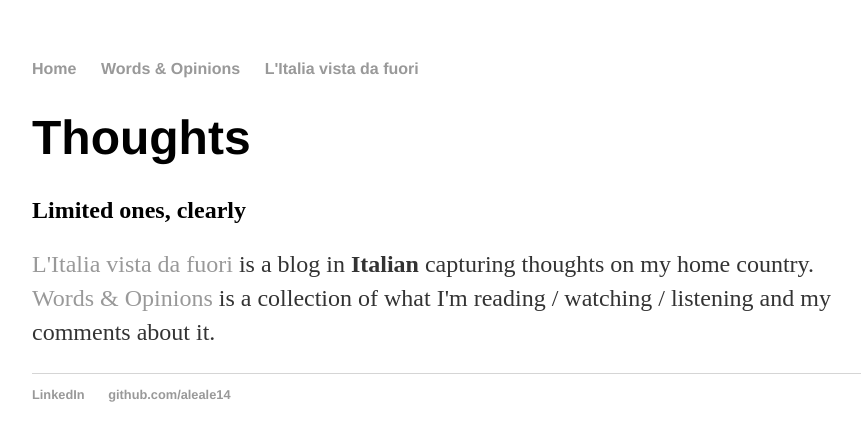
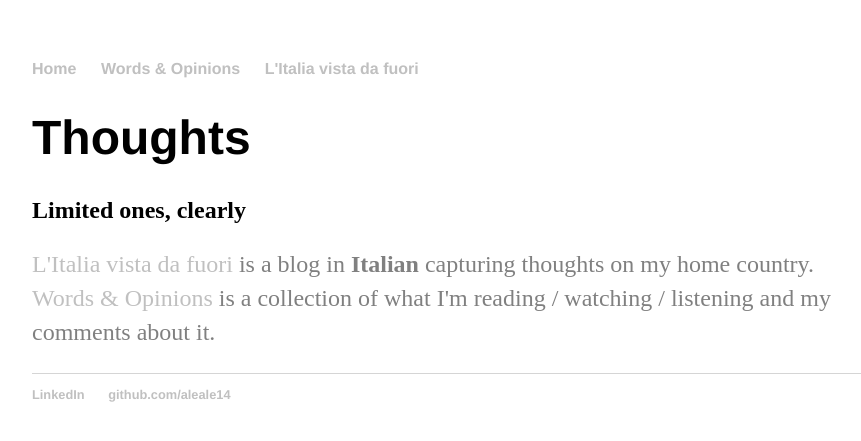
Before and after one commit to aleale14/aleale14.github.io, a Jekyll site: the page built from index.html, in a window 1280 px wide. Shown: the top 441 px of the page, without its empty margins (160-1021 px from the left). Built offline with Jekyll 4.4.1, drawn with Linux system fonts in a browser that asks for light colours.

Commit message:
cambia colori

```diff
--- a/css/main.css
+++ b/css/main.css
@@ -15,7 +15,7 @@ nav ul li, footer ul li {
 }
 a {
     text-decoration: none;
-    color: #999;
+    color: #c0c0c0;
 }
 a:hover {
     text-decoration: underline;
@@ -27,7 +27,7 @@ h1 {
 p {
     font-size: 1.5em;
     line-height: 1.4em;
-    color: #333;
+    color: #808080;
 }
 footer {
     border-top: 1px solid #d5d5d5;
```
